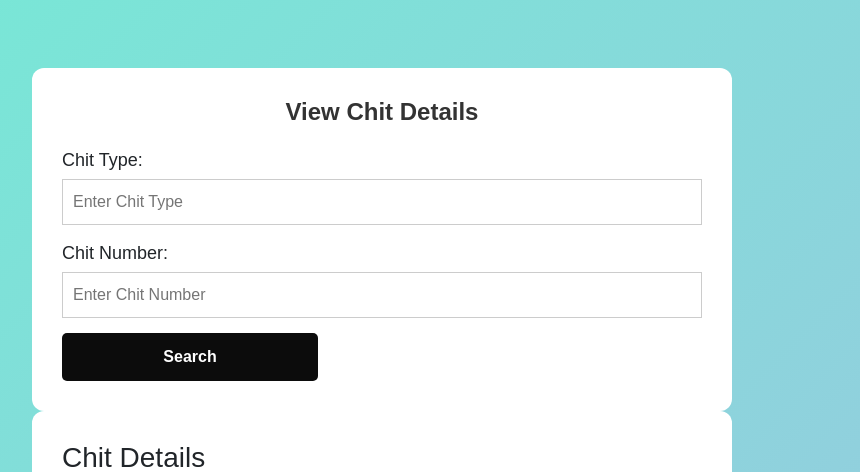
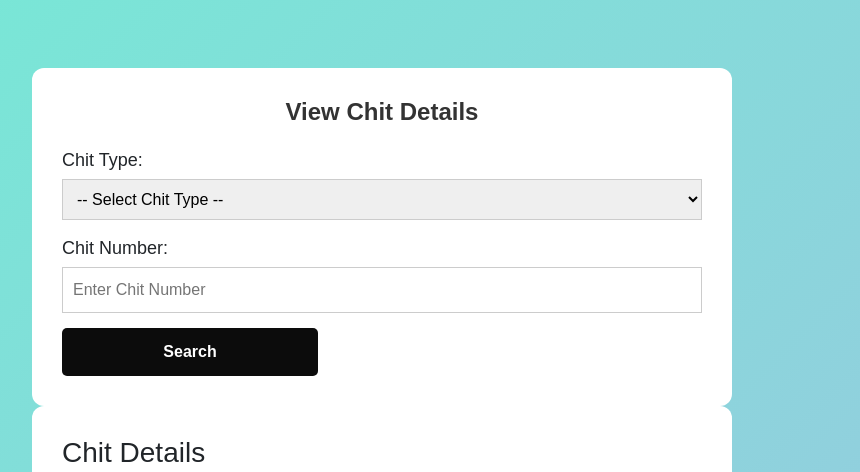
Before and after one commit to mahil-tech-academy/mahil-chitfund-app, a Django app: page /handle_payment/1/ in a window 1280 px wide. Shown: the part 59-531 px from the top of the page, without its empty margins (258-1118 px from the left). Run offline with Django 5.2, Linux system fonts and the light colour scheme; tables that the repository leaves empty hold one stand-in row (values such as "Sample post").

Commit message:
Update view_chits.html

```diff
--- a/CHITPROJECT/chitproject/chitapp/templates/view_chits.html
+++ b/CHITPROJECT/chitproject/chitapp/templates/view_chits.html
@@ -96,7 +96,12 @@ Chit Fund Project | View Chits
     <h2 class="form-title">View Chit Details</h2>
     <form method="GET">
         <label>Chit Type:</label>
-        <input type="text" name="chit_Type" placeholder="Enter Chit Type" value="{{ request.GET.chit_Type }}">
+        <select name="chit_Type">
+            <option value="">-- Select Chit Type --</option>
+            {% for chit_type in chit_type_list %}
+            <option value="{{ chit_type }}" >{{ chit_type }}</option>
+            {% endfor %}
+        </select>
 
         <label>Chit Number:</label>
         <input type="text" name="chit_Number" placeholder="Enter Chit Number" value="{{ request.GET.chit_Number }}">
```
